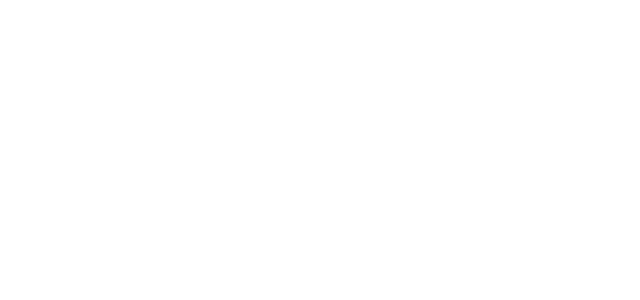
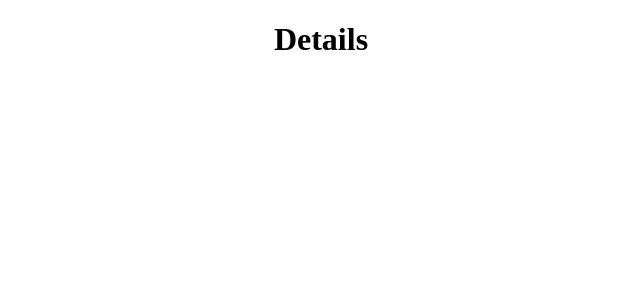
Before and after one commit to Edwcassa/disney-plus, a React (Vite) app: page /1/1/1 in a window 1280 px wide. Shown: the top 300 px of the page, without its empty margins (319-959 px from the left). Built offline with nearby package versions, Linux system fonts and the light colour scheme; the HTML template or start-up script is replaced by a standard one.

Commit message:
add and redirect to parent routes

```diff
--- a/src/App.jsx
+++ b/src/App.jsx
@@ -1,11 +1,10 @@
 import './App.css'
+import AppRouter from './routers/AppRouter'
 
 function App() {
   return (
     <div className='App'>
-      <header className='App-header'>
-        <h1>mm</h1>
-      </header>
+      <AppRouter />
     </div>
   )
 }
--- /dev/null
+++ b/src/pages/Details.jsx
@@ -0,0 +1,9 @@
+import React from 'react'
+
+export default function Details() {
+  return (
+    <div>
+      <h1>Details</h1>
+    </div>
+  )
+}
--- /dev/null
+++ b/src/pages/Home.jsx
@@ -0,0 +1,9 @@
+import React from 'react'
+
+export default function Home() {
+  return (
+    <div>
+      <h1>Home</h1>
+    </div>
+  )
+}
--- /dev/null
+++ b/src/pages/Login.jsx
@@ -0,0 +1,9 @@
+import React from 'react'
+
+export default function Login() {
+  return (
+    <div>
+      <h1>Login</h1>
+    </div>
+  )
+}
--- /dev/null
+++ b/src/routers/AppRouter.jsx
@@ -0,0 +1,18 @@
+import React from 'react'
+import { BrowserRouter, Routes, Route } from 'react-router-dom'
+import Login from '../pages/Login'
+// "quotes": [2, "backtick", "single"]
+import MainRouter from './MainRouter'
+
+export default function AppRouter() {
+  return (
+    <BrowserRouter>
+      <Routes>
+        <Route path='/login' element={<Login />} />
+        <Route path='/*' element={<MainRouter />} />
+
+        {/* <Route path='*' element={<Login />} /> */}
+      </Routes>
+    </BrowserRouter>
+  )
+}
--- /dev/null
+++ b/src/routers/MainRouter.jsx
@@ -0,0 +1,15 @@
+import React from 'react'
+import { Routes, Route } from 'react-router-dom'
+import Details from '../pages/Details'
+import Home from '../pages/Home'
+
+export default function MainRouter() {
+  return (
+    <Routes>
+      <Route path='/' element={<Home />} />
+      <Route path='/:category/:title/:id' element={<Details />} />
+
+      <Route path='*' element={<Home />} />
+    </Routes>
+  )
+}
```
Also changed, not shown: package.json (+6 -2 lines), 1 other file (tests, documents, lock files or other folders).
